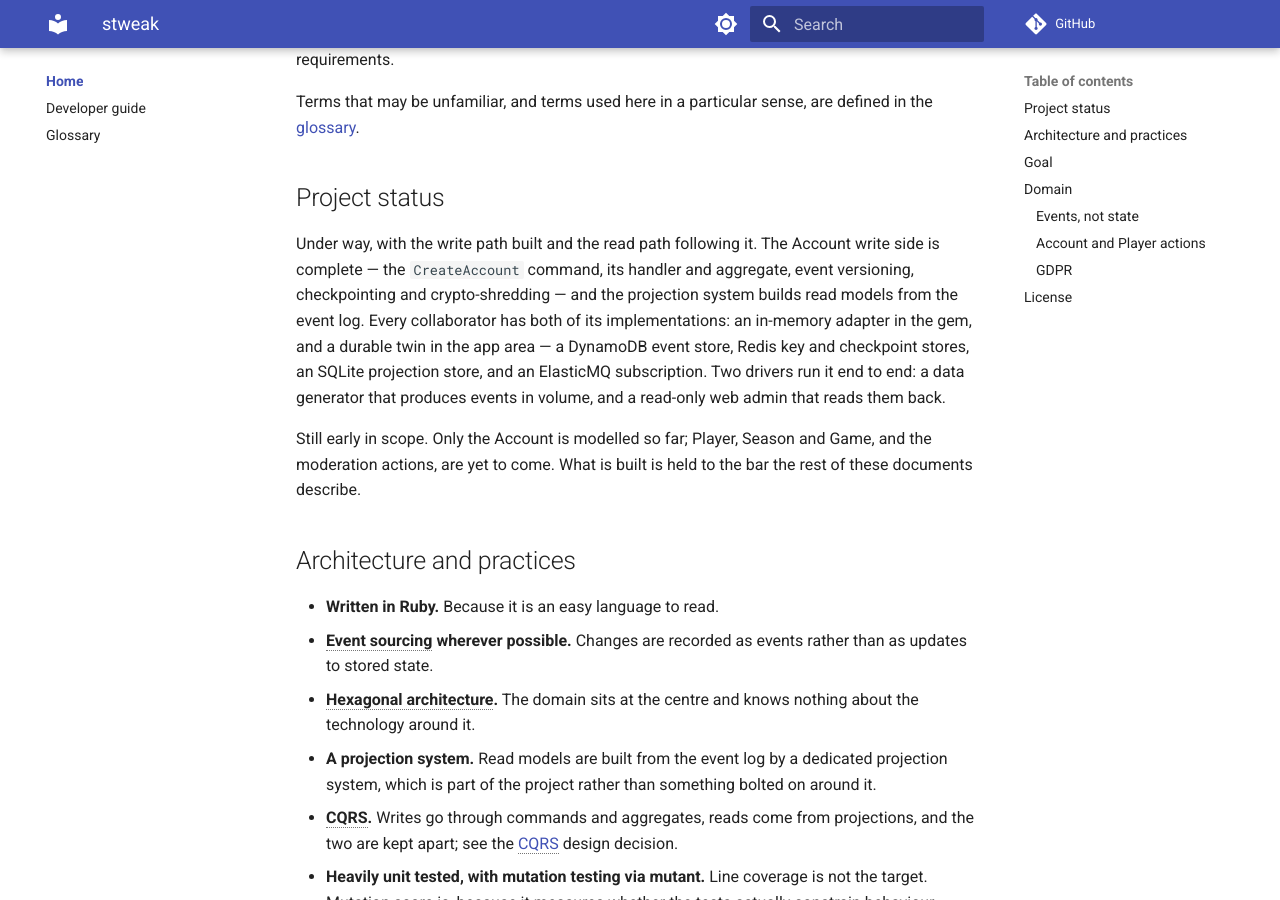
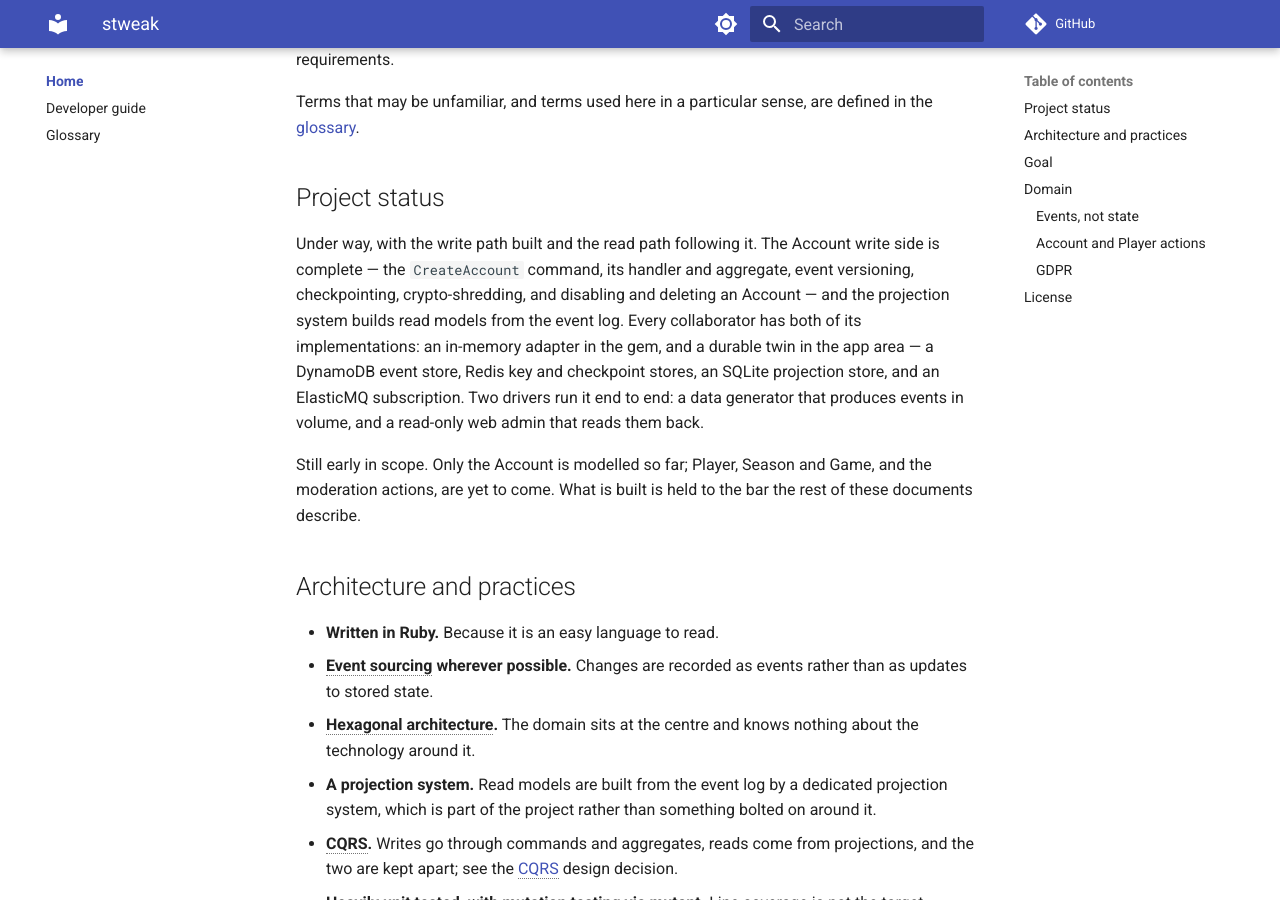
Before and after one commit to rurounijones/stweak, an MkDocs documentation site: the page built from docs/index.md, in a window 1280 px wide and 900 px high, scrolled down 417 px. Built offline with MkDocs 1.6.1 and Material for MkDocs 9.7.7, drawn with Linux system fonts in a browser that asks for light colours; comment, search, counter and statistics services are not loaded.

Commit message:
List disabling and deleting an Account in the status section

```diff
--- a/docs/index.md
+++ b/docs/index.md
@@ -19,7 +19,8 @@ defined in the [glossary][glossary].
 
 Under way, with the write path built and the read path following it. The Account
 write side is complete — the `CreateAccount` command, its handler and aggregate,
-event versioning, checkpointing and crypto-shredding — and the projection system
+event versioning, checkpointing, crypto-shredding, and disabling and deleting an
+Account — and the projection system
 builds read models from the event log. Every collaborator has both of its
 implementations: an in-memory adapter in the gem, and a durable twin in the app
 area — a DynamoDB event store, Redis key and checkpoint stores, an SQLite
```
